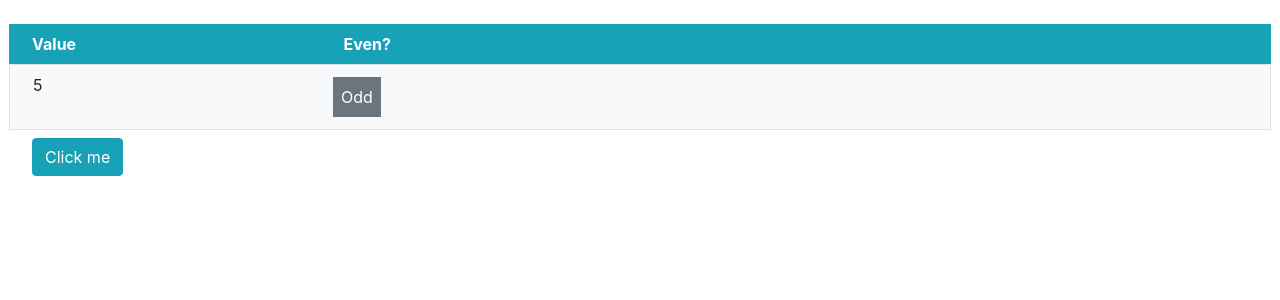
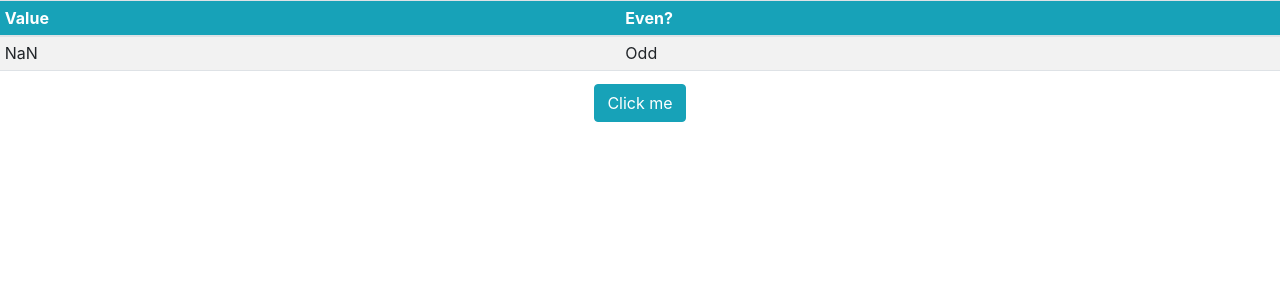
Before and after one commit to nguyenhuuluan434/primer-react, a React (Create React App) app: page / in a window 1280 px wide. Shown: the top 300 px of the page. Built offline with nearby package versions, Linux system fonts and the light colour scheme.

Commit message:
using table

```diff
--- a/src/App.js
+++ b/src/App.js
@@ -17,28 +17,33 @@ export default class App extends Component {
   getClassName(val) {
     return val % 2 === 0 ? this.state.primary : this.state.secondary;
   }
-
-  handleClick = () => this.setState({ count: this.state.count + 1 })
+  componentDidMount = () => {
+    this.setState({
+      count:
+        isNaN(localStorage.getItem("count")) ? 1: parseInt(localStorage.getItem("count"))
+    })
+  }
+  handleClick = () => {
+    this.setState({ count: this.state.count + 1 })
+    localStorage.setItem("count", this.state.count)
+  }
   render = () =>
-    // <h4 className={this.getClassName(this.state.count)}>
-    //   <button className="btn btn-info m-2" onClick={this.handleClick}>Click me </button>
-    //   Number of things: {this.isEven(this.state.count)}
-    // </h4>
-    <div className="container-fluid p-4">
-      <div className="row bg-info text-white p-2">
-        <div className="col font-weight-bold" > Value</div>
-        <div className="col-9 font-weight-bold" >Even?</div>
-      </div>
-      <div className="row bg-light p-2 border">
-        <div className="col-3">{this.state.count}</div>
-        <div className={this.getClassName(this.state.count)}>{this.isEven(this.state.count)}</div>
-      </div>
-      <div className="row">
-        <div className="col">
-          <button className="btn btn-info m-2" onClick={this.handleClick}>
-            Click me
-          </button>
-        </div>
-      </div>
-    </div>
+    <table className="table table-striped table=bordered table-sm">
+      <thead className="bg-info text-white">
+        <tr><th>Value</th><th>Even?</th></tr>
+      </thead>
+      <tbody>
+        <tr>
+          <td>{this.state.count}</td>
+          <td>{this.isEven(this.state.count)} </td>
+        </tr>
+      </tbody>
+      <tfoot>
+        <tr>
+          <td colSpan="2" className="text-center">
+            <button className="btn btn-info m-2" onClick={this.handleClick}>Click me</button>
+          </td>
+        </tr>
+      </tfoot>
+    </table>
 }
```
Also changed, not shown: 1 other file (tests, documents, lock files or other folders).
